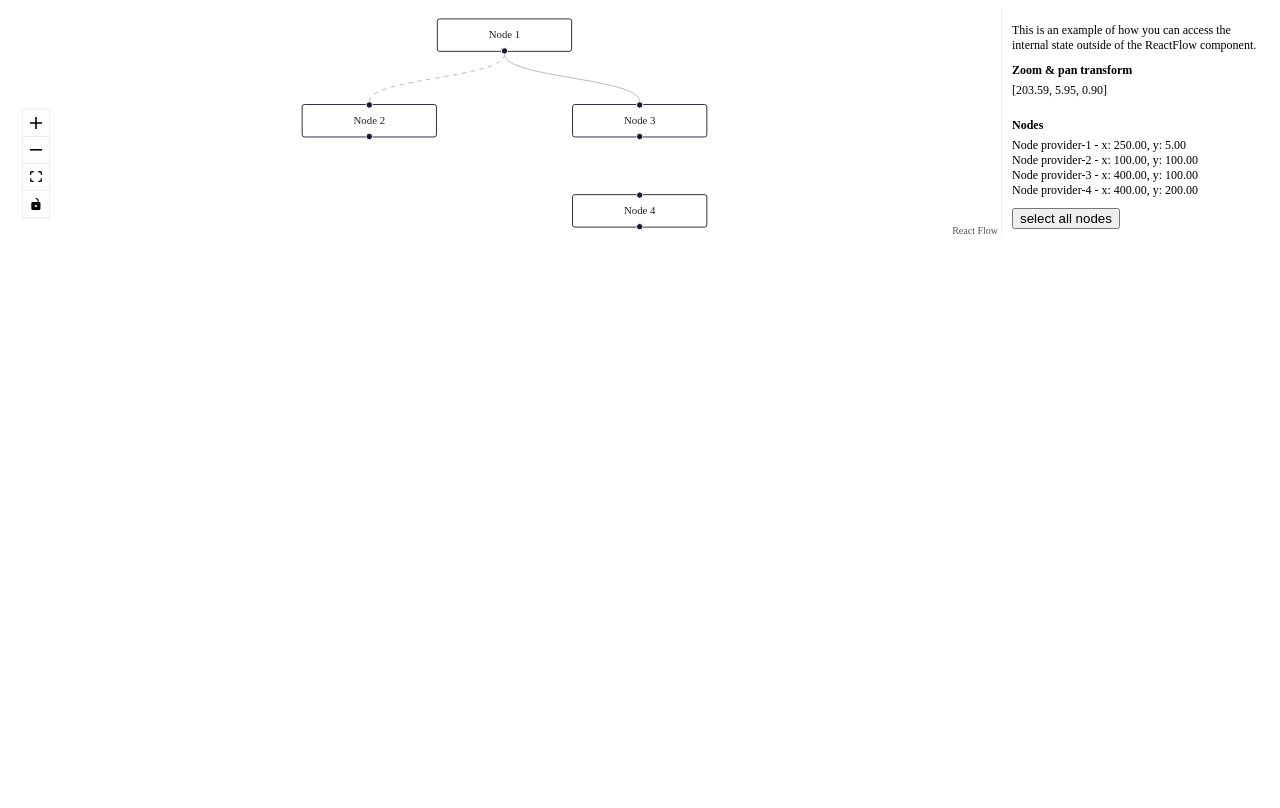
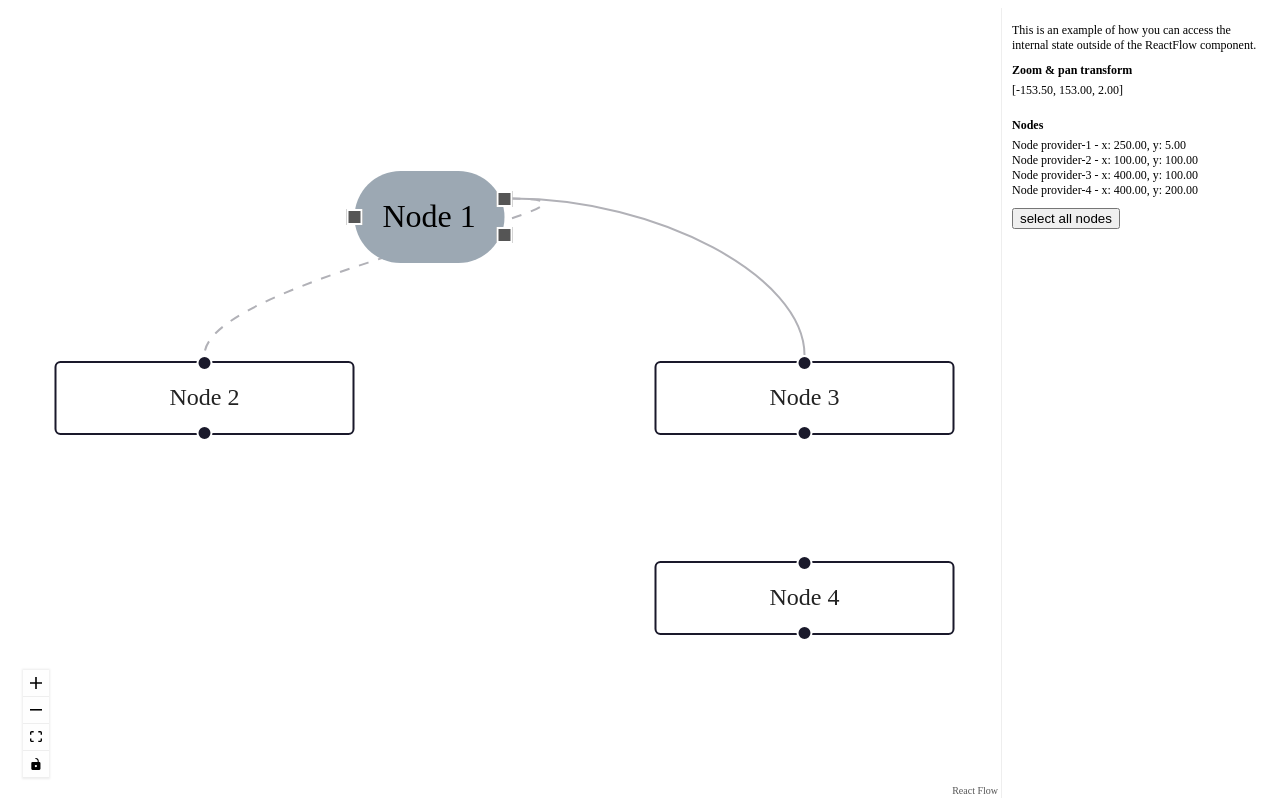
Before and after one commit to WayneMyo/app-editor, a React (Create React App) app: page / in a window 1280 px wide. Built offline with nearby package versions, Linux system fonts and the light colour scheme.

Commit message:
node shapes WIP

```diff
--- a/src/App.css
+++ b/src/App.css
@@ -45,6 +45,6 @@ html, body, #root {
   .providerflow aside {
     width: 20%;
     max-width: 250px;
-    height: 200px;
+    height: 95vh;
   }
 }
--- /dev/null
+++ b/src/components/Nodes.js
@@ -0,0 +1,103 @@
+import React from "react";
+import { Handle } from "react-flow-renderer";
+
+const RectangleNode = ({ data }) => {
+  return (
+    <div style={{ background: "#9ca8b3", padding: "14px" }}>
+      <Handle
+        type="target"
+        position="left"
+        id={`${data.id}.left`}
+        style={{ borderRadius: 0 }}
+      />
+      <div id={data.id}>{data.label}</div>
+      <Handle
+        type="source"
+        position="right"
+        id={`${data.id}.right1`}
+        style={{ top: "30%", borderRadius: 0 }}
+      />
+      <Handle
+        type="source"
+        position="right"
+        id={`${data.id}.right2`}
+        style={{ top: "70%", borderRadius: 0 }}
+      />
+    </div>
+  );
+};
+
+const CircleNode = ({ data }) => {
+  return (
+    <div
+      style={{
+        backgroundColor: "#9ca8b3",
+        padding: "14px",
+        borderRadius: "50px"
+      }}
+    >
+      <Handle
+        type="target"
+        position="left"
+        id={`${data.id}.left`}
+        style={{ borderRadius: "0" }}
+      />
+      <div id={data.id}>{data.label}</div>
+      <Handle
+        type="source"
+        position="right"
+        id={`${data.id}.right1`}
+        style={{ top: "30%", borderRadius: 0 }}
+      />
+      <Handle
+        type="source"
+        position="right"
+        id={`${data.id}.right2`}
+        style={{ top: "70%", borderRadius: 0 }}
+      />
+    </div>
+  );
+};
+
+const TriangleNode = function (data) {
+  return (
+    <div className="triangle-node">
+      <Handle
+        type="target"
+        position="top"
+        id={`${data.id}.top`}
+        style={{ borderRadius: 0 }}
+      />
+      <div id={data.id} className="triangle-node-text">
+        {data.label}
+      </div>
+      <Handle
+        type="source"
+        position="bottom"
+        id={`${data.id}.bottom1`}
+        style={{ left: "30%", borderRadius: 0 }}
+      />
+      <Handle
+        type="source"
+        position="bottom"
+        id={`${data.id}.bottom2`}
+        style={{ left: "70%", borderRadius: 0 }}
+      />
+    </div>
+  );
+};
+
+export const TextNode = ({ data }) => {
+  return (
+    <div style={{ background: "transparent", padding: "14px" }}>
+      <div id={data.id}>{data.label}</div>
+    </div>
+  );
+};
+
+export const nodeTypes = {
+  circle: CircleNode,
+  rectangle: RectangleNode,
+  triangle: TriangleNode,
+  text: TextNode
+};
--- a/src/components/ProviderFlow.js
+++ b/src/components/ProviderFlow.js
@@ -6,15 +6,14 @@ import ReactFlow, {
   addEdge,
   Controls,
 } from 'react-flow-renderer';
-
+import { nodeTypes } from "./Nodes";
 import Sidebar from './Sidebar.js';
-
 import '../App.css';
 
 const initialNodes = [
   {
     id: 'provider-1',
-    type: 'input',
+    type: 'circle',
     data: { label: 'Node 1' },
     position: { x: 250, y: 5 },
   },
@@ -22,7 +21,6 @@ const initialNodes = [
   { id: 'provider-3', data: { label: 'Node 3' }, position: { x: 400, y: 100 } },
   { id: 'provider-4', data: { label: 'Node 4' }, position: { x: 400, y: 200 } },
 ];
-
 const initialEdges = [
   {
     id: 'provider-e1-2',
@@ -38,6 +36,7 @@ const ProviderFlow = () => {
   const [edges, setEdges, onEdgesChange] = useEdgesState(initialEdges);
   const onConnect = useCallback((params) => setEdges((els) => addEdge(params, els)), []);
 
+  console.log(nodes)
   return (
     <div className="providerflow">
       <ReactFlowProvider>
@@ -45,6 +44,7 @@ const ProviderFlow = () => {
           <ReactFlow
             nodes={nodes}
             edges={edges}
+            nodeTypes={nodeTypes}
             onNodesChange={onNodesChange}
             onEdgesChange={onEdgesChange}
             onConnect={onConnect}
```
